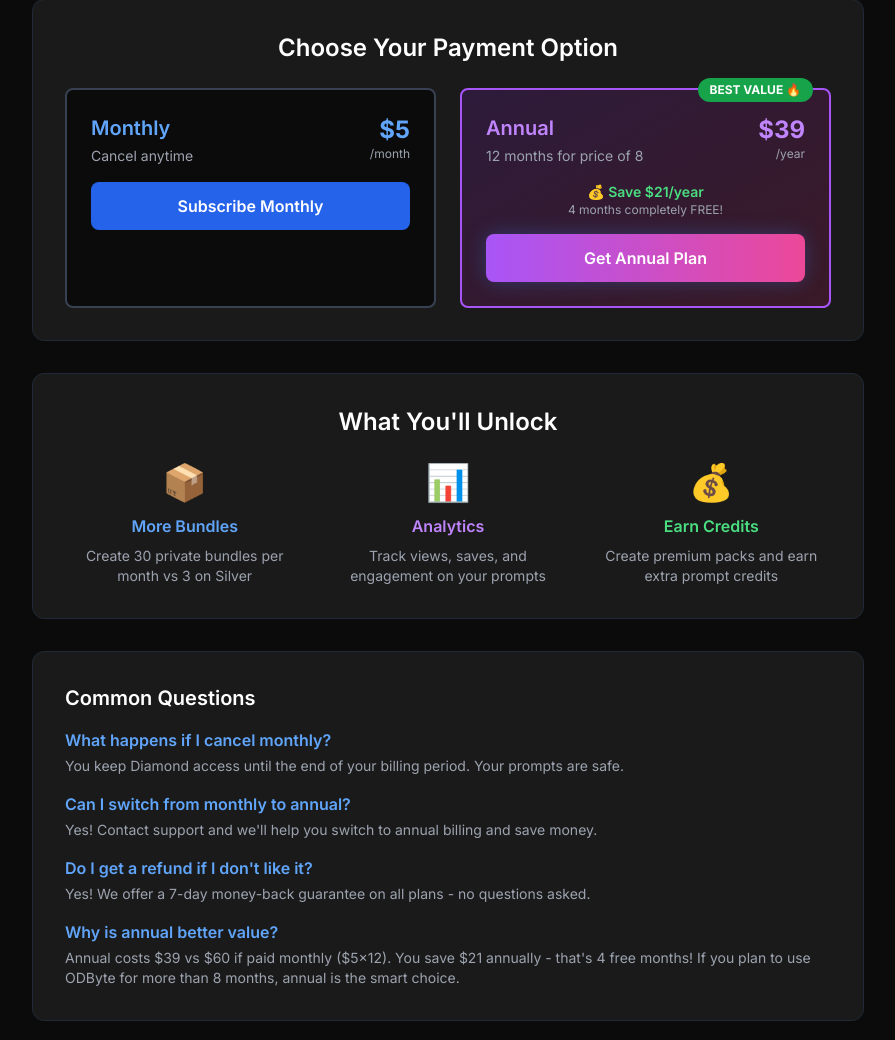
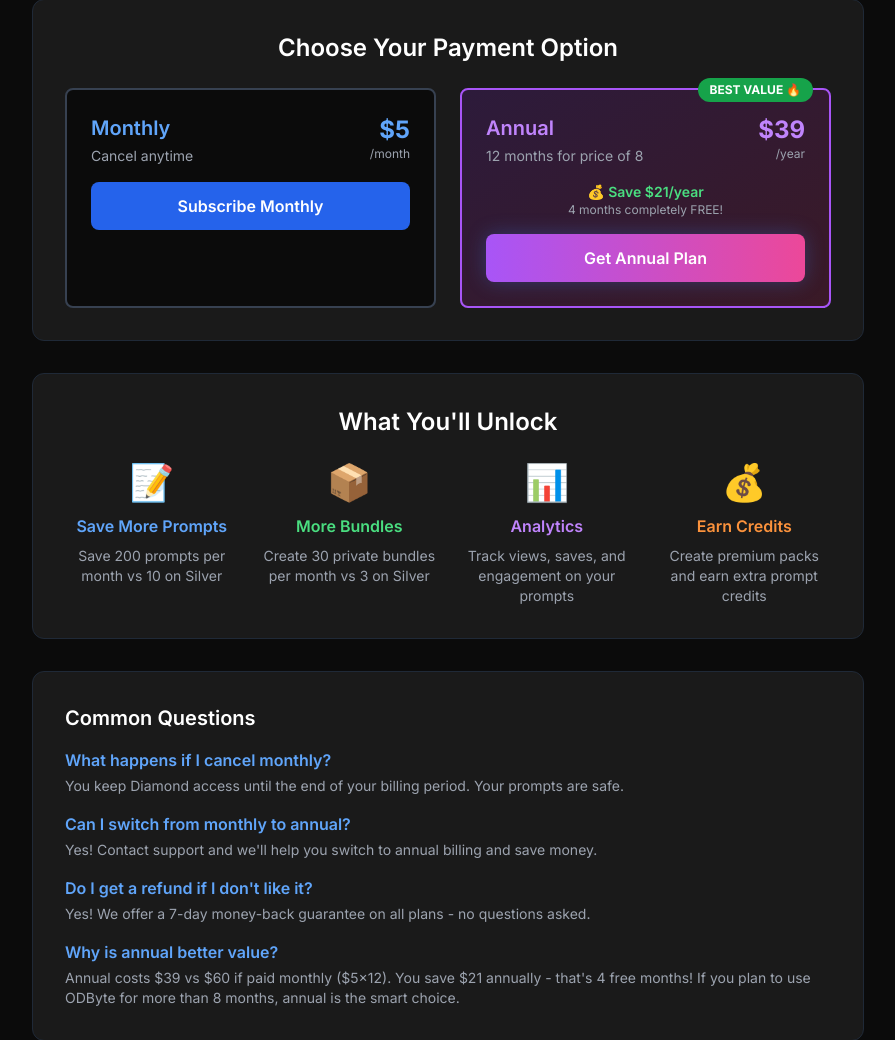
Before and after one commit to bantervines-bit/odbyte, a Flask app: template templates/upgrade.html in a window 1280 px wide. Shown: the part 967-2007 px from the top of the page, without its empty margins (192-1087 px from the left). Run offline with Flask 3, Linux system fonts and the light colour scheme; the template is opened without the code that fills it, so the values that code supplies are empty; some libraries are stand-ins or nearby versions.

Commit message:
Update upgrade.html

```diff
--- a/templates/upgrade.html
+++ b/templates/upgrade.html
@@ -122,10 +122,15 @@
     <!-- Benefits Breakdown -->
     <div class="bg-[#1a1a1a] p-8 rounded-xl border border-gray-800 mb-8">
         <h3 class="text-2xl font-semibold mb-6 text-center">What You'll Unlock</h3>
-        <div class="grid md:grid-cols-3 gap-6">
+        <div class="grid md:grid-cols-4 gap-6">
+            <div class="text-center">
+                <div class="text-4xl mb-3">📝</div>
+                <h4 class="font-semibold mb-2 text-blue-400">Save More Prompts</h4>
+                <p class="text-sm text-gray-400">Save 200 prompts per month vs 10 on Silver</p>
+            </div>
             <div class="text-center">
                 <div class="text-4xl mb-3">📦</div>
-                <h4 class="font-semibold mb-2 text-blue-400">More Bundles</h4>
+                <h4 class="font-semibold mb-2 text-green-400">More Bundles</h4>
                 <p class="text-sm text-gray-400">Create 30 private bundles per month vs 3 on Silver</p>
             </div>
             <div class="text-center">
@@ -135,7 +140,7 @@
             </div>
             <div class="text-center">
                 <div class="text-4xl mb-3">💰</div>
-                <h4 class="font-semibold mb-2 text-green-400">Earn Credits</h4>
+                <h4 class="font-semibold mb-2 text-orange-400">Earn Credits</h4>
                 <p class="text-sm text-gray-400">Create premium packs and earn extra prompt credits</p>
             </div>
         </div>
```
